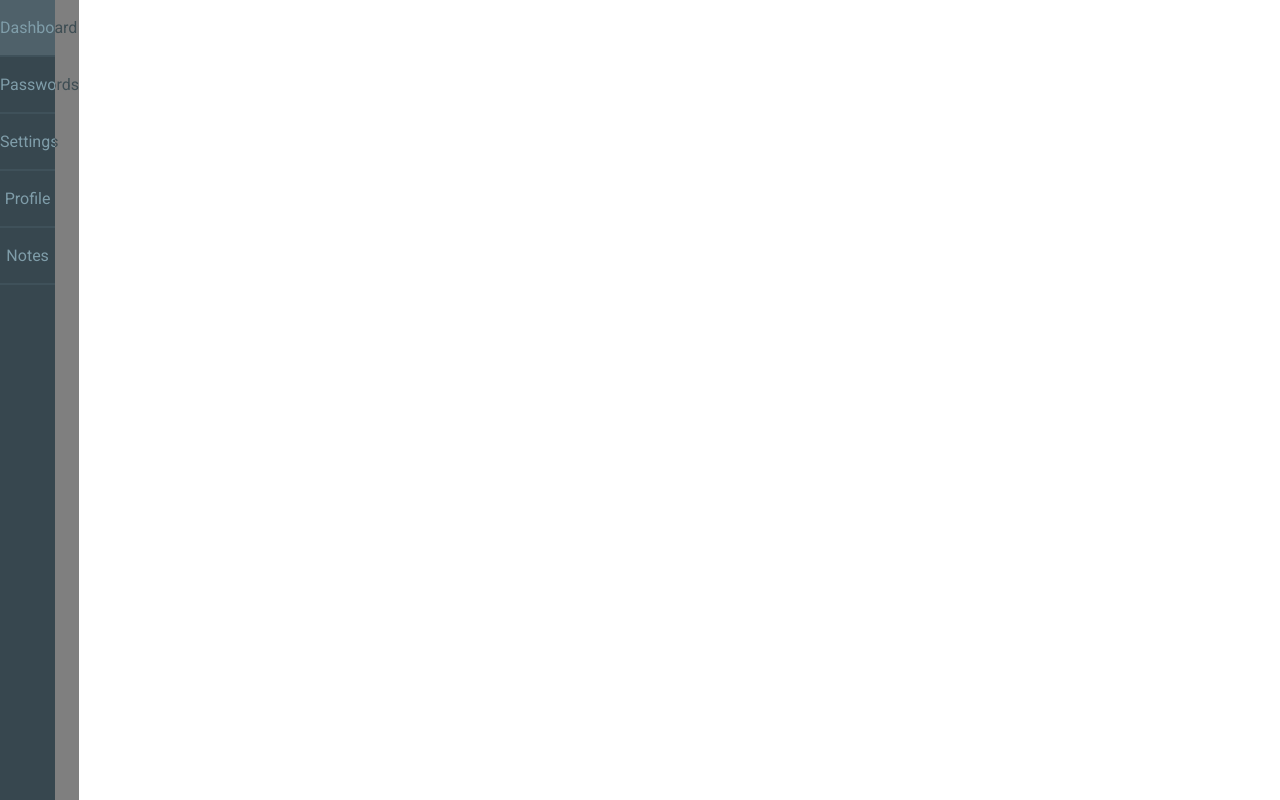
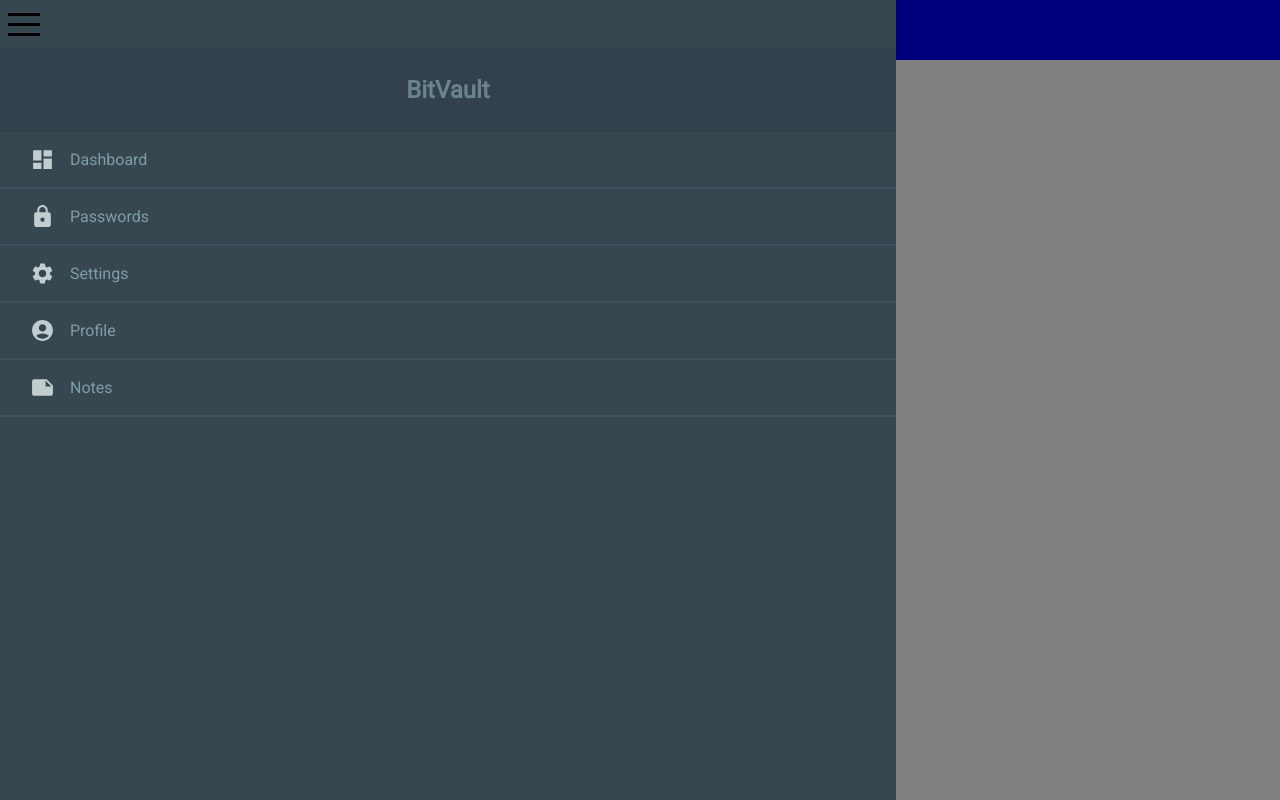
Before and after one commit to Tiqur/BitVault-Frontend, a React (Create React App) app in the folder bitvault/: page /dashboard in a window 1280 px wide. Built offline with nearby package versions, Linux system fonts and the light colour scheme.

Commit message:
Modularized sidebar and added icons

```diff
--- a/bitvault/package.json
+++ b/bitvault/package.json
@@ -6,8 +6,10 @@
     "@testing-library/jest-dom": "^5.11.4",
     "@testing-library/react": "^11.1.0",
     "@testing-library/user-event": "^12.1.10",
+    "hamburger-react": "^2.4.0",
     "react": "^17.0.1",
     "react-dom": "^17.0.1",
+    "react-icons": "^4.2.0",
     "react-router-dom": "^5.2.0",
     "react-scripts": "4.0.2",
     "styled-components": "^5.2.1",
--- a/bitvault/public/index.html
+++ b/bitvault/public/index.html
@@ -3,6 +3,7 @@
 <head>
     <meta charset="UTF-8">
     <meta name="viewport" content="width=device-width, initial-scale=1.0">
+    <link href='https://fonts.googleapis.com/css?family=Roboto' rel='stylesheet'></link>
     <title>BitVault</title>
 </head>
 <body>
--- a/bitvault/src/components/NavBar.jsx
+++ b/bitvault/src/components/NavBar.jsx
@@ -4,6 +4,8 @@ import { Link } from 'react-router-dom';
 
 
 const NavDiv = styled.div`
+    position: absolute;
+    width: 100%;
     display: flex;
     background-color: blue;
     height: 60px;
@@ -35,9 +37,20 @@ const SearchBox = styled.input`
 
 `
 
+const Title = styled(Link)`
+    text-decoration: none;
+    font-family: 'Roboto';
+    font-size: 130%;
+    color: white;
+`
+
+
+
 const NavBar = (props) => {
     return (
         <NavDiv>
+            <link href='https://fonts.googleapis.com/css?family=Roboto' rel='stylesheet'></link>
+            <Title>BitVault</Title>
             {/* Only for Desktop */}
             {/* <SearchDiv>
                 <SearchBox />
--- a/bitvault/src/components/SideBar.jsx
+++ b/bitvault/src/components/SideBar.jsx
@@ -1,5 +1,8 @@
-import styled from 'styled-components';
+import styled, { css } from 'styled-components';
 import { Link } from 'react-router-dom';
+import { MdDashboard, MdLock, MdSettings, MdAccountCircle, MdNote } from 'react-icons/md';
+import Hamburger from 'hamburger-react'
+import '../index.css'
 
 
 const SideDiv = styled.ul`
@@ -11,7 +14,9 @@ const SideDiv = styled.ul`
 `
 
 const PageContainer = styled.div`
+    position: absolute;
     display: flex;
+    width: 100%;
 `
 
 const BlurDiv = styled.div`
@@ -21,10 +26,30 @@ const BlurDiv = styled.div`
     width: 30%;
 `
 
+const NavLink = styled(Link)`
+    display: block;
+    font-family: 'Roboto';
+    color: #7F9DA9;
+    text-decoration: none;
+    padding-left: 70px;
 
-const SideElement = styled.li`
+    ${props => props.primary && css`
+        background-color: #32414b;
+        text-align: center;
+        color: #6a838c;
+        font-size: x-large;
+        padding: 28px 0 28px 0;
+        font-weight: bold;
+    `}
+`
+
+
+const SideElementDiv = styled.div`
+    display: flex;
     padding: 18px 0 18px 0;
-    border-bottom: 2px solid #3F515A;
+    justify-content: space-around;
+    flex-direction: column;
+    border-bottom: 2px solid #3f515a;
 
     &:hover {
         transition: 300ms;
@@ -33,36 +58,30 @@ const SideElement = styled.li`
     }
 `
 
-const ElementLink = styled(Link)`
-    display: block;
-    text-align: center;
-    font-family: 'Roboto';
-    color: #7F9DA9;
-    text-decoration: none;
-`
 
-
-const NavLink = (props) => {
+const SideElement = (props) => {
     return (
-        <SideElement>
-            <ElementLink to={props.to}>{props.children}</ElementLink>
-        </SideElement>
-    );
+        <SideElementDiv>
+            <props.icon size={25} className="react-icons"/>
+            <NavLink to={props.destination}>{props.children}</NavLink>
+        </SideElementDiv>
+    )
 }
 
 
 
 
-const SideBar = (props) => {
+const SideBar = () => {
     return (
         <PageContainer>
             <SideDiv>
-            <link href='https://fonts.googleapis.com/css?family=Roboto' rel='stylesheet'></link>
-                <NavLink to="#home">Dashboard</NavLink>
-                <NavLink to="#home">Passwords</NavLink>
-                <NavLink to="#home">Settings</NavLink>
-                <NavLink to="#home">Profile</NavLink>
-                <NavLink to="#home">Notes</NavLink>
+                <Hamburger></Hamburger>
+                <NavLink to="#home" primary>BitVault</NavLink>
+                <SideElement destination="#dashboard" icon={MdDashboard}>Dashboard</SideElement>
+                <SideElement destination="#passwords" icon={MdLock}>Passwords</SideElement>
+                <SideElement destination="#settings" icon={MdSettings}>Settings</SideElement>
+                <SideElement destination="#profile" icon={MdAccountCircle}>Profile</SideElement>
+                <SideElement destination="#notes" icon={MdNote}>Notes</SideElement>
             </SideDiv>
             <BlurDiv />
         </PageContainer>
--- a/bitvault/src/index.css
+++ b/bitvault/src/index.css
@@ -2,3 +2,9 @@
     margin: 0;
     padding: 0;
 }
+
+.react-icons {
+    color: #C2CDCF;
+    padding-left: 30px;
+    position: absolute;
+}
```
Also changed, not shown: 1 other file (tests, documents, lock files or other folders).
